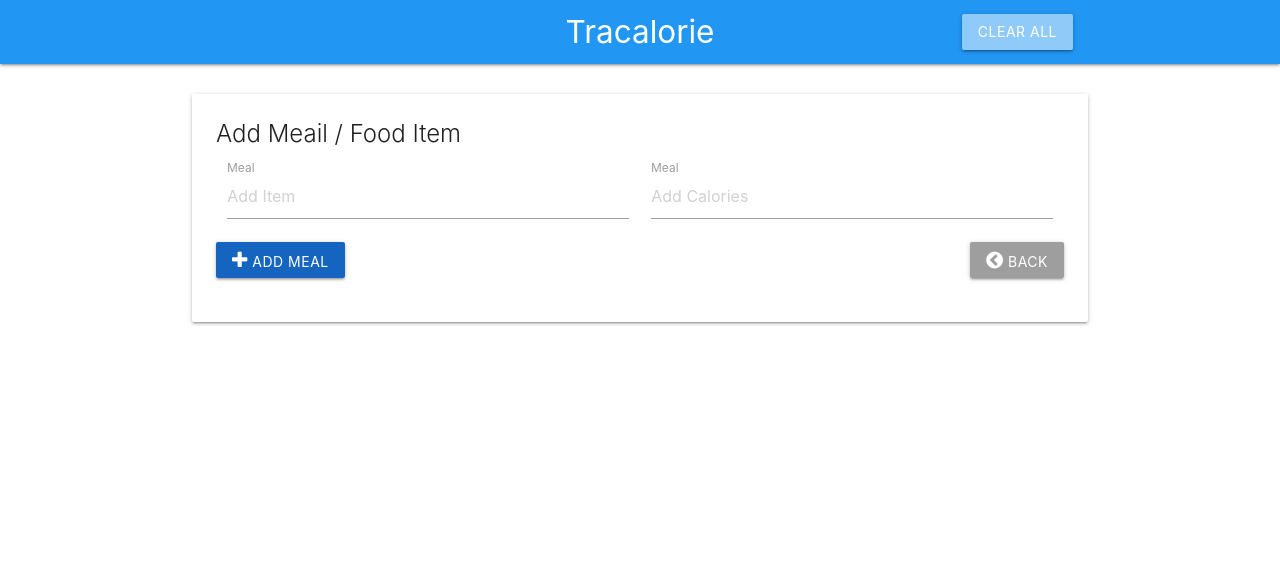
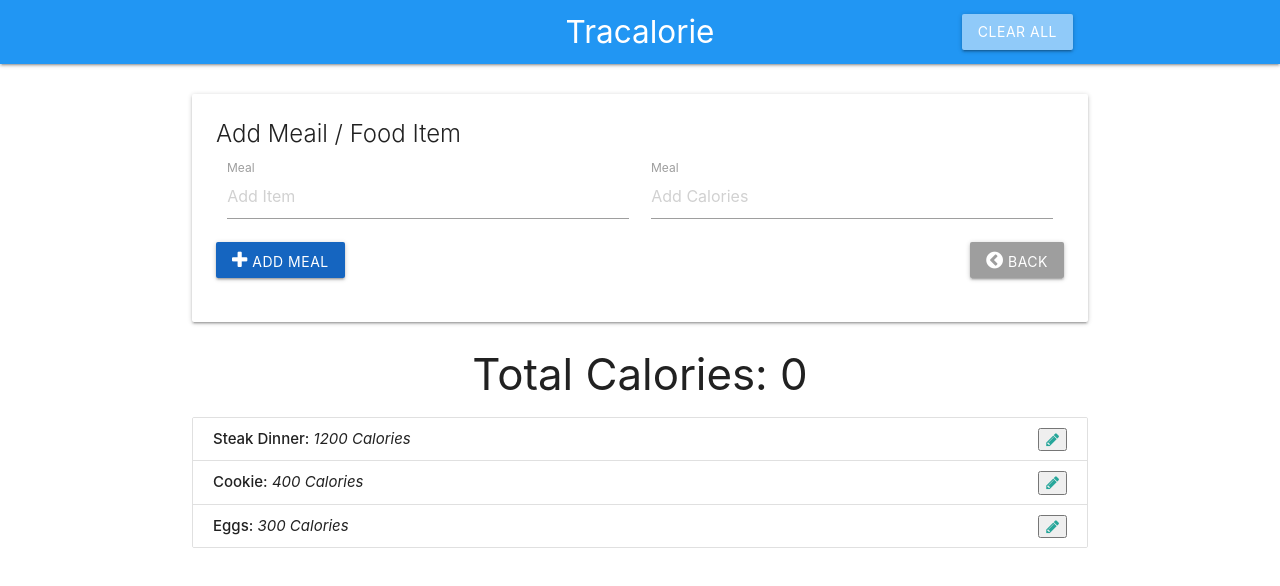
Before and after one commit to curtdp/Tracalorie2, a plain HTML site: page index.html in a window 1280 px wide. Drawn offline with nearby package versions, Linux system fonts and the light colour scheme.

Commit message:
Добавили Комментарии Создали разметку списка еды

```diff
--- a/index.html
+++ b/index.html
@@ -22,6 +22,7 @@
   </head>
 
   <body>
+    <!-- Nav Bar -->
     <nav>
       <div class="nav-wrapper blue">
         <div class="container">
@@ -39,6 +40,7 @@
 
     <br />
     <div class="container">
+      <!-- Form Card -->
       <div class="card">
         <div class="card-content">
           <span class="card-title">Add Meail / Food Item</span>
@@ -72,6 +74,30 @@
           </form>
         </div>
       </div>
+      <!-- Calorie Count -->
+      <h3 class="center-align">
+        Total Calories: <span class="total-calories">0</span>
+      </h3>
+      <ul id="item-list" class="collection">
+        <li class="collection-item" id="item-0">
+          <strong>Steak Dinner:</strong> <em>1200 Calories</em>
+          <button class="secondary-content">
+            <i class="fa fa-pencil"></i>
+          </button>
+        </li>
+        <li class="collection-item" id="item-0">
+          <strong>Cookie:</strong> <em>400 Calories</em>
+          <button class="secondary-content">
+            <i class="fa fa-pencil"></i>
+          </button>
+        </li>
+        <li class="collection-item" id="item-0">
+          <strong>Eggs:</strong> <em>300 Calories</em>
+          <button class="secondary-content">
+            <i class="fa fa-pencil"></i>
+          </button>
+        </li>
+      </ul>
     </div>
 
     <!--JavaScript at end of body for optimized loading-->
```
